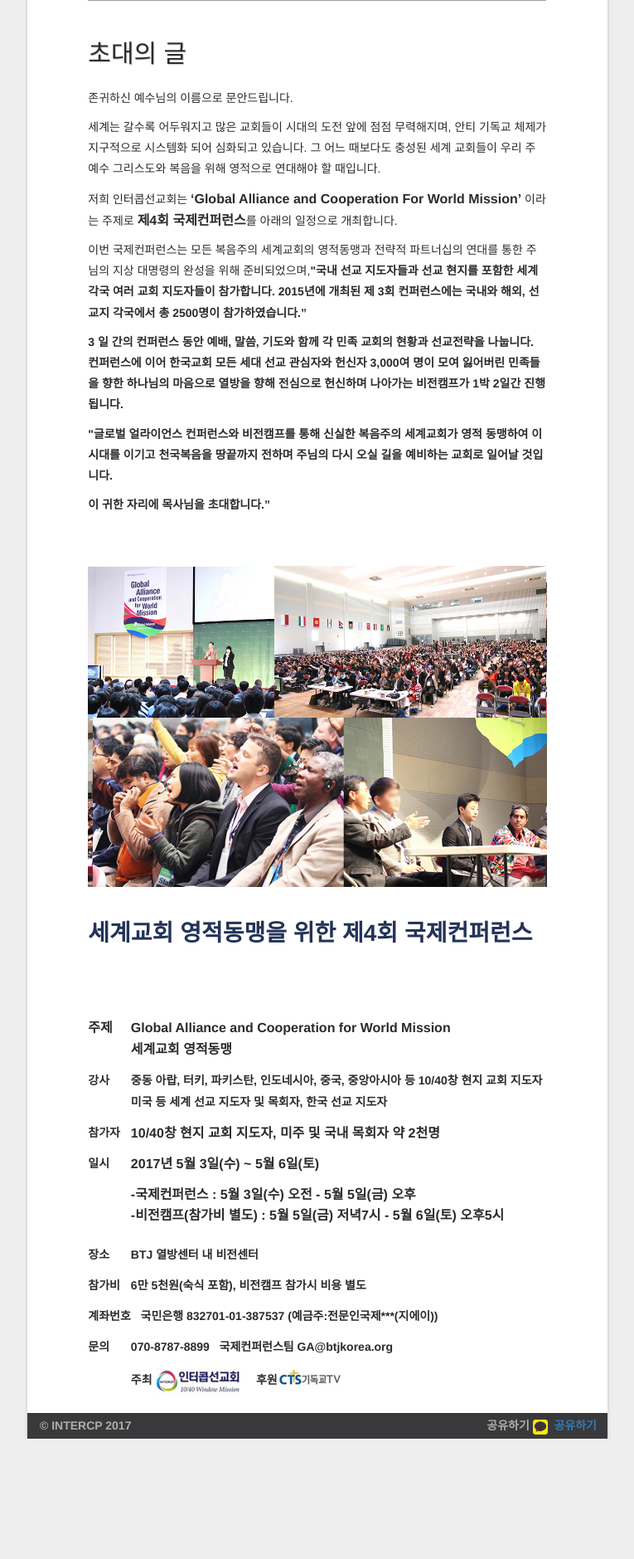
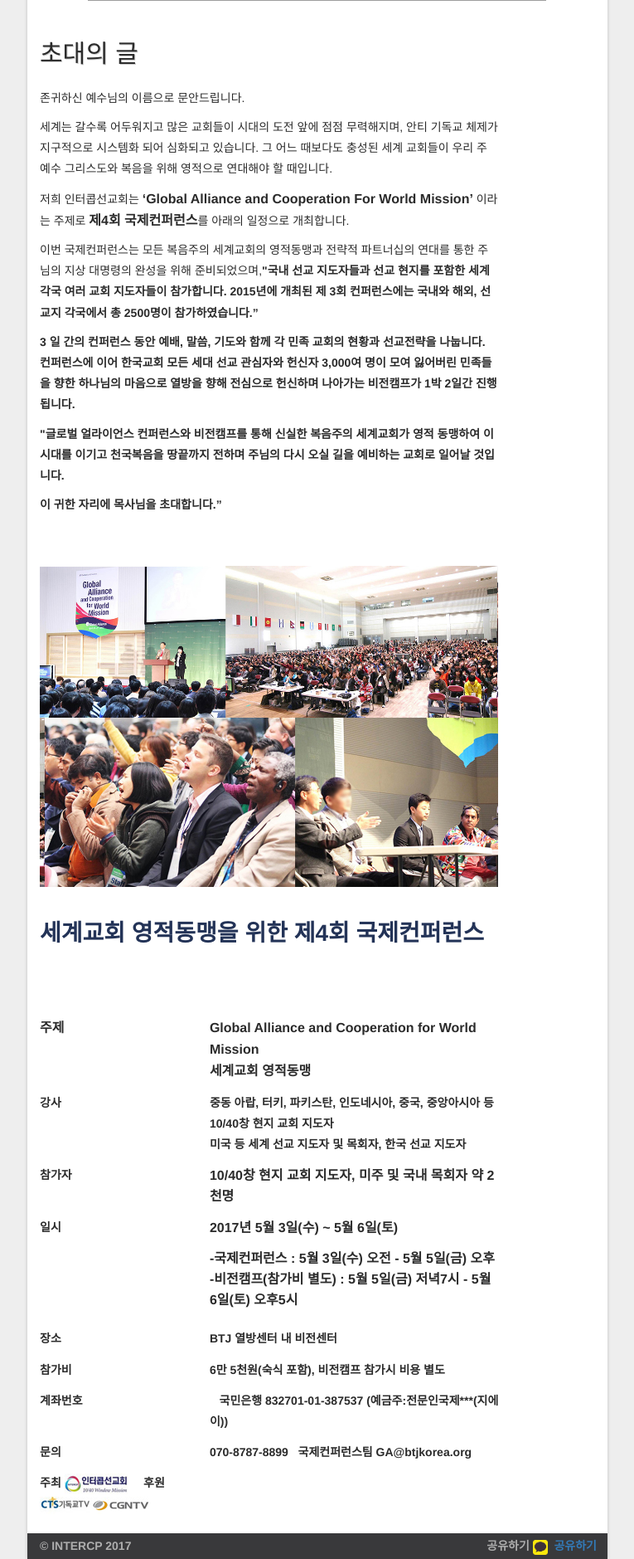
Before and after one commit to INTERCP/ga-web, a Flask app: page /ga/ in a window 1280 px wide; the page is wider, and only the part inside the window is pictured. Shown: the part 670-2549 px from the top of that part at 83% size, without its empty margins (257-1022 px from the left). Before the commit the page ends 2404 px from the top of that part, so only its background shows below. Run offline with Flask 2, Linux system fonts and the light colour scheme; parts of the project's set-up code (start-up, migrations or seed data) failed here and were passed over; some libraries are stand-ins or nearby versions; some web fonts are replaced; grey boxes are pictures that could not be loaded.

Commit message:
로고 추가, index 화면 배열 수정

```diff
--- a/gaweb/templates/ga/index.html
+++ b/gaweb/templates/ga/index.html
@@ -10,7 +10,7 @@
             </div>
         </div>
 
-        <div class="col-xs-13.5 col-sm-12 col-md-10 col-xs-offset-0.3 col-sm-offset-1">
+        <div class="col-xs-13.5 col-sm-12 col-md-10 col-xs-offset-0.3 col-sm-offset-0">
             <br/>
             <br/>
 
@@ -87,8 +87,7 @@
           <br/>
           <br/>
                     <tr>
-                        <td></td>
-                        <td>주최 <img src="{{ url_for('static', filename='ga/img/2015/1/logo_intercp.jpg') }}"> &nbsp; &nbsp; 후원<img src="{{ url_for('static', filename='ga/img/2015/1/logo_CTS.jpg') }}"></td>
+                        <td>주최 <img src="{{ url_for('static', filename='ga/img/2015/1/logo_intercp.jpg') }}"> &nbsp; &nbsp; 후원<img src="{{ url_for('static', filename='ga/img/2015/1/logo_CTS.jpg') }}"><img src="{{ url_for('static', filename='ga/img/2015/1/logo_CGNTV.jpg') }}"></td>
                     </tr>
 
                 </table>
```
Also changed, not shown: gaweb/static/ga/img/2015/1/logo_CGNTV.jpg (added), gaweb/static/ga/img/2015/1/logo_CTS.jpg, gaweb/static/ga/img/2015/1/logo_intercp.jpg.
